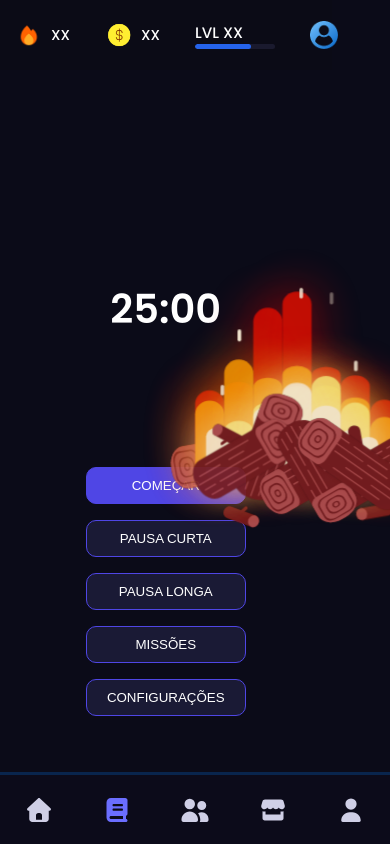
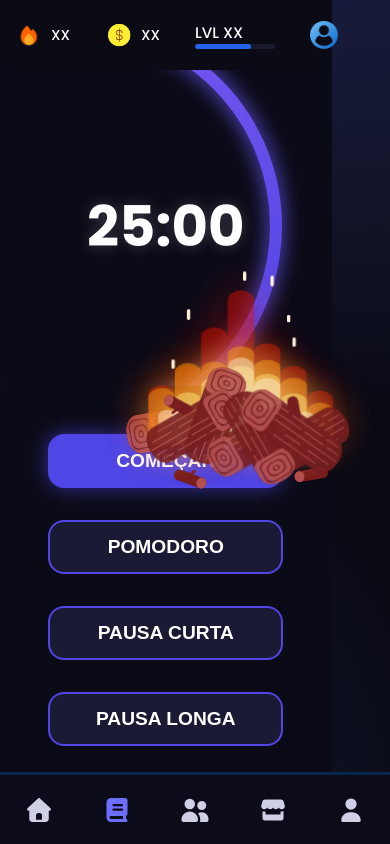
Before and after one commit to Luckas10/LevelLearn, a React (Vite) app in the folder Frontend/: page /study/pomodore in a window 390 px wide. Built offline with nearby package versions, Linux system fonts and the light colour scheme.

Commit message:
Updated: Pomodore logic

```diff
--- a/Frontend/src/components/Pomodore/Campfire.css
+++ b/Frontend/src/components/Pomodore/Campfire.css
@@ -1,5 +1,5 @@
 
-.stage {
+.campfire {
   width: 100%;
   height: 100%;
   display: flex;
@@ -7,13 +7,28 @@
   justify-content: center;
 }
 
-.campfire {
-  position: relative;
-  width: 600px;
-  height: 600px;
-  transform-origin: center center;
-  transform: scale(0.75);
+
+.logs {
+  width: 100%;
+  height: 100%;
 }
+
+.streaks {
+  width: 100%;
+  height: 100%;
+}
+
+.sparks {
+  width: 100%;
+  height: 100%;
+}
+
+.fire {
+  width: 100%;
+  height: 100%;
+}
+
+
 .log {
   position: absolute;
   width: 238px;
@@ -21,7 +36,7 @@
   border-radius: 32px;
   background: #781e20;
   overflow: hidden;
-  opacity: 0.99;
+  opacity: 0.9;
 }
 
 .log:before {
@@ -205,7 +220,7 @@
 .fire .flame {
   position: absolute;
   transform-origin: bottom center;
-  opacity: 0.9;
+  opacity: 0.5;
 }
 .fire__red .flame {
   width: 48px;
@@ -523,12 +538,6 @@
   50% {
     transform: scaleY(0.6);
   }
-  70% {
-    transform: scaleY(0.95);
-  }
-  82% {
-    transform: scaleY(0.58);
-  }
   100% {
     transform: scaleY(1);
   }
@@ -536,88 +545,68 @@
 @-moz-keyframes spark {
   0%, 35% {
     transform: scaleY(0) translateY(0);
-    opacity: 0;
   }
   50% {
     transform: scaleY(1) translateY(0);
-    opacity: 1;
   }
   70% {
     transform: scaleY(1) translateY(-10px);
-    opacity: 1;
   }
   75% {
     transform: scaleY(1) translateY(-10px);
-    opacity: 0;
   }
   100% {
     transform: scaleY(0) translateY(0);
-    opacity: 0;
   }
 }
 @-webkit-keyframes spark {
   0%, 35% {
     transform: scaleY(0) translateY(0);
-    opacity: 0;
   }
   50% {
     transform: scaleY(1) translateY(0);
-    opacity: 1;
   }
   70% {
     transform: scaleY(1) translateY(-10px);
-    opacity: 1;
   }
   75% {
     transform: scaleY(1) translateY(-10px);
-    opacity: 0;
   }
   100% {
     transform: scaleY(0) translateY(0);
-    opacity: 0;
   }
 }
 @-o-keyframes spark {
   0%, 35% {
     transform: scaleY(0) translateY(0);
-    opacity: 0;
   }
   50% {
     transform: scaleY(1) translateY(0);
-    opacity: 1;
   }
   70% {
     transform: scaleY(1) translateY(-10px);
-    opacity: 1;
   }
   75% {
     transform: scaleY(1) translateY(-10px);
-    opacity: 0;
   }
   100% {
     transform: scaleY(0) translateY(0);
-    opacity: 0;
   }
 }
 @keyframes spark {
   0%, 35% {
     transform: scaleY(0) translateY(0);
-    opacity: 0;
   }
   50% {
     transform: scaleY(1) translateY(0);
-    opacity: 1;
   }
   70% {
     transform: scaleY(1) translateY(-10px);
-    opacity: 1;
   }
   75% {
     transform: scaleY(1) translateY(-10px);
-    opacity: 0;
   }
   100% {
     transform: scaleY(0) translateY(0);
-    opacity: 0;
   }
 }
--- a/Frontend/src/components/Pomodore/Campfire.jsx
+++ b/Frontend/src/components/Pomodore/Campfire.jsx
@@ -2,7 +2,6 @@ import "./Campfire.css";
 
 export function Campfire() {
   return (
-    <div class="stage">
     <div class="campfire">
         <div class="sparks">
         <div class="spark"></div>
@@ -143,6 +142,5 @@ export function Campfire() {
         </div>
         </div>
     </div>
-        </div>
   );
 }
--- a/Frontend/src/pages/StudyPomodore.css
+++ b/Frontend/src/pages/StudyPomodore.css
@@ -1,7 +1,7 @@
 .studyPomodore-page {
   display: flex;
   flex-direction: row;
-  width: 100vw;
+  width: 85vw;
   height: 100vh;
   color: white;
   background: #0b0b18;
@@ -11,9 +11,8 @@
 .studyPomodore {
   display: flex;
   flex-direction: column;
-  width: 85%;
+  width: 100%;
   align-items: center;
-
 }
 
 .pomodoretimer-container {
@@ -22,16 +21,37 @@
   height: 100%;
   align-items: center;
   justify-content: center;
-  gap: 3rem;
+  gap: 7rem;
 }
 
 .timer-circle {
   position: relative;
-  width: 220px;
-  height: 220px;
   display: flex;
   align-items: center;
   justify-content: center;
+  z-index: 2;
+}
+
+.campfire-wrapper {
+  position: absolute;
+  bottom: -130px; /* ajustado para alinhar a base da fogueira */
+  left: 50%;
+  transform: translateX(-50%);
+  width: 480px;
+  height: 480px;
+  display: flex;
+  align-items: flex-end;
+  justify-content: center;
+  z-index: 0;
+  pointer-events: none;
+}
+
+.campfire {
+  transform: translateY(40px) scale(0.65); /* centraliza visualmente */
+  transform-origin: bottom center;
+  width: 900px;
+  height: 900px;
+  pointer-events: none;
 }
 
 .progress-ring {
@@ -40,63 +60,72 @@
 
 .progress-ring__circle {
   stroke-linecap: round;
+  stroke-width: 12; /* mais grosso */
+  filter: drop-shadow(0 0 10px #6a5af9); /* leve brilho */
 }
 
 .timer-text {
   position: absolute;
-  font-size: 2.5rem;
-  font-weight: 600;
-}
-
-.campfire {
-  position: absolute;
-  bottom: -100px;
-  width: 180px;
-  animation: flicker 2s infinite ease-in-out;
-}
-
-@keyframes flicker {
-  0%, 100% { opacity: 1; transform: scale(1); }
-  50% { opacity: 0.9; transform: scale(1.02); }
+  font-size: 5rem;
+  font-weight: 700;
+  text-shadow: 0 0 15px rgba(255, 255, 255, 0.2);
 }
 
 .timer-buttons {
   display: flex;
   flex-direction: column;
-  gap: 1rem;
+  gap: 2rem;
 }
 
 .btn {
   background: rgba(30, 30, 60, 0.8);
-  border: 1px solid #4f46e5;
+  border: 2px solid #4f46e5;
   color: white;
-  font-weight: 500;
-  padding: 10px 20px;
-  border-radius: 10px;
+  font-weight: 600;
+  padding: 18px 40px;
+  border-radius: 16px;
   cursor: pointer;
+  font-size: 1.4rem;
   transition: 0.3s;
 }
 
 .btn:hover {
   background: rgba(60, 60, 120, 0.8);
-  transform: translateY(-2px);
+  transform: translateY(-4px);
 }
 
 .btn.start {
   background: #4f46e5;
+  box-shadow: 0 0 20px #4f46e5a0;
 }
-
-.campfire-wrapper {
-  position: absolute;
-  bottom: -60px;
-  left: 50%;
-  transform: translateX(-50%) scale(0.6);
-  pointer-events: none;
-}
-
 
 @media (max-width: 700px) {
   .pomodoretimer-container {
     flex-direction: column;
+    gap: 3rem;
+  }
+
+  .timer-circle {
+    width: 320px;
+    height: 320px;
+  }
+
+  .campfire-wrapper {
+    bottom: -90px;
+    width: 340px;
+    height: 340px;
+  }
+
+  .campfire {
+    transform: translateY(25px) scale(0.55);
+  }
+
+  .timer-text {
+    font-size: 3.5rem;
+  }
+
+  .btn {
+    font-size: 1.2rem;
+    padding: 14px 30px;
   }
 }
--- a/Frontend/src/pages/StudyPomodore.jsx
+++ b/Frontend/src/pages/StudyPomodore.jsx
@@ -5,24 +5,57 @@ import { Campfire } from "../components/Pomodore/Campfire";
 import "./StudyPomodore.css";
 
 export function StudyPomodore() {
-  const [time, setTime] = useState(25 * 60); // 25 minutos
+  const [time, setTime] = useState(25 * 60); // tempo atual em segundos
   const [isRunning, setIsRunning] = useState(false);
+  const [initialTime, setInitialTime] = useState(25 * 60);
+  const [mode, setMode] = useState("pomodoro"); // "pomodoro" | "short" | "long"
 
+  // 🔄 Contagem regressiva
   useEffect(() => {
     let timer;
     if (isRunning && time > 0) {
       timer = setInterval(() => setTime((t) => t - 1), 1000);
+    } else if (time === 0) {
+      // ⏰ Quando o tempo acaba:
+      if (mode === "short" || mode === "long") {
+        // Se for uma pausa, volta pro pomodoro automaticamente
+        setMode("pomodoro");
+        setTime(25 * 60);
+        setInitialTime(25 * 60);
+      }
+      setIsRunning(false);
     }
     return () => clearInterval(timer);
-  }, [isRunning, time]);
+  }, [isRunning, time, mode]);
 
   const minutes = String(Math.floor(time / 60)).padStart(2, "0");
   const seconds = String(time % 60).padStart(2, "0");
-  const progress = ((25 * 60 - time) / (25 * 60)) * 100;
+
+  // progresso começa cheio e vai até 0
+  const progress = (time / initialTime) * 100;
+  const radius = 200;
+  const circumference = 2 * Math.PI * radius;
+
+  // 🎨 Gradiente de acordo com o modo
+  const getGradientColors = () => {
+    switch (mode) {
+      case "short":
+        return ["#f97316", "#fb923c"]; // laranja
+      case "long":
+        return ["#facc15", "#fde047"]; // amarelo
+      default:
+        return ["#4f46e5", "#8b5cf6"]; // roxo padrão (pomodoro)
+    }
+  };
+
+  const [startColor, endColor] = getGradientColors();
 
   const handleStart = () => setIsRunning(!isRunning);
-  const handleReset = (newTime) => {
+
+  const handleReset = (newTime, newMode) => {
     setTime(newTime);
+    setInitialTime(newTime);
+    setMode(newMode);
     setIsRunning(false);
   };
 
@@ -33,28 +66,31 @@ export function StudyPomodore() {
         <Navbar />
         <div className="pomodoretimer-container">
 
-          {/* 🕒 Div do Timer */}
+          {/* 🕒 Timer */}
           <div className="pomodore-timer">
             <div className="timer-circle">
-              <svg className="progress-ring" width="220" height="220">
+              <svg className="progress-ring" width="500" height="500">
                 <circle
                   className="progress-ring__circle"
                   stroke="url(#gradient)"
                   strokeWidth="6"
                   fill="transparent"
-                  r="100"
-                  cx="110"
-                  cy="110"
+                  r={radius}
+                  cx="250"
+                  cy="250"
                   style={{
-                    strokeDasharray: 2 * Math.PI * 100,
-                    strokeDashoffset: 2 * Math.PI * 100 * (1 - progress / 100),
+                    strokeDasharray: circumference,
+                    strokeDashoffset:
+                      circumference * (1 - progress / 100),
                     transition: "stroke-dashoffset 0.5s linear",
+                    transform: "rotate(-90deg)",
+                    transformOrigin: "50% 50%",
                   }}
                 />
                 <defs>
                   <linearGradient id="gradient" x1="0" y1="0" x2="1" y2="1">
-                    <stop offset="0%" stopColor="#4f46e5" />
-                    <stop offset="100%" stopColor="#8b5cf6" />
+                    <stop offset="0%" stopColor={startColor} />
+                    <stop offset="100%" stopColor={endColor} />
                   </linearGradient>
                 </defs>
               </svg>
@@ -63,30 +99,41 @@ export function StudyPomodore() {
                 {minutes}:{seconds}
               </div>
 
-              {/* 🔥 Fogueira animada */}
+              {/* 🔥 Fogueira */}
               <div className="campfire-wrapper">
                 <Campfire />
               </div>
             </div>
           </div>
 
-          {/* 🎯 Div dos Botões */}
+          {/* 🎯 Botões */}
           <div className="pomodore-buttons">
             <div className="timer-buttons">
               <button onClick={handleStart} className="btn start">
                 {isRunning ? "PAUSAR" : "COMEÇAR"}
               </button>
-              <button onClick={() => handleReset(5 * 60)} className="btn">
+              <button
+                onClick={() => handleReset(25 * 60, "pomodoro")}
+                className="btn"
+              >
+                POMODORO
+              </button>
+              <button
+                onClick={() => handleReset(5 * 60, "short")}
+                className="btn"
+              >
                 PAUSA CURTA
               </button>
-              <button onClick={() => handleReset(15 * 60)} className="btn">
+              <button
+                onClick={() => handleReset(15 * 60, "long")}
+                className="btn"
+              >
                 PAUSA LONGA
               </button>
               <button className="btn">MISSÕES</button>
               <button className="btn">CONFIGURAÇÕES</button>
             </div>
           </div>
-
         </div>
       </section>
     </div>
```
Lines whose indentation alone changed are shown as unchanged.
